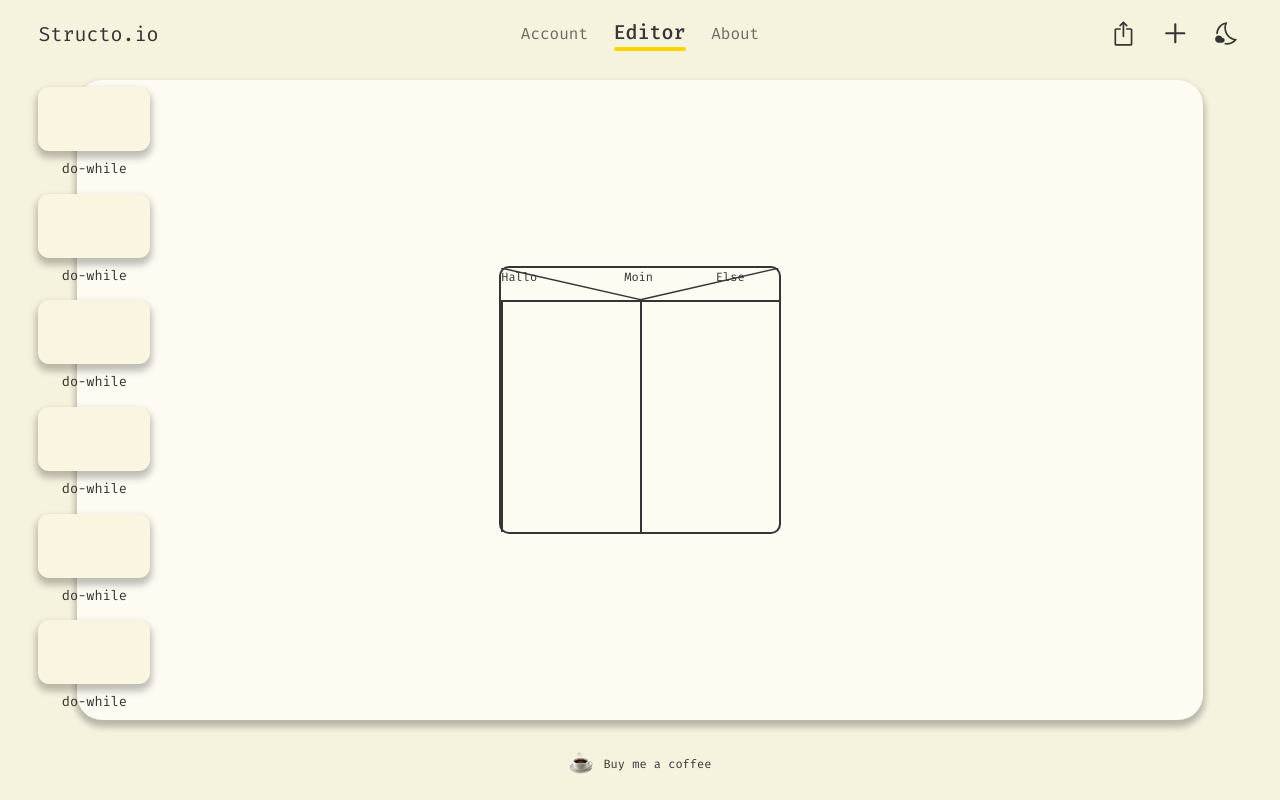
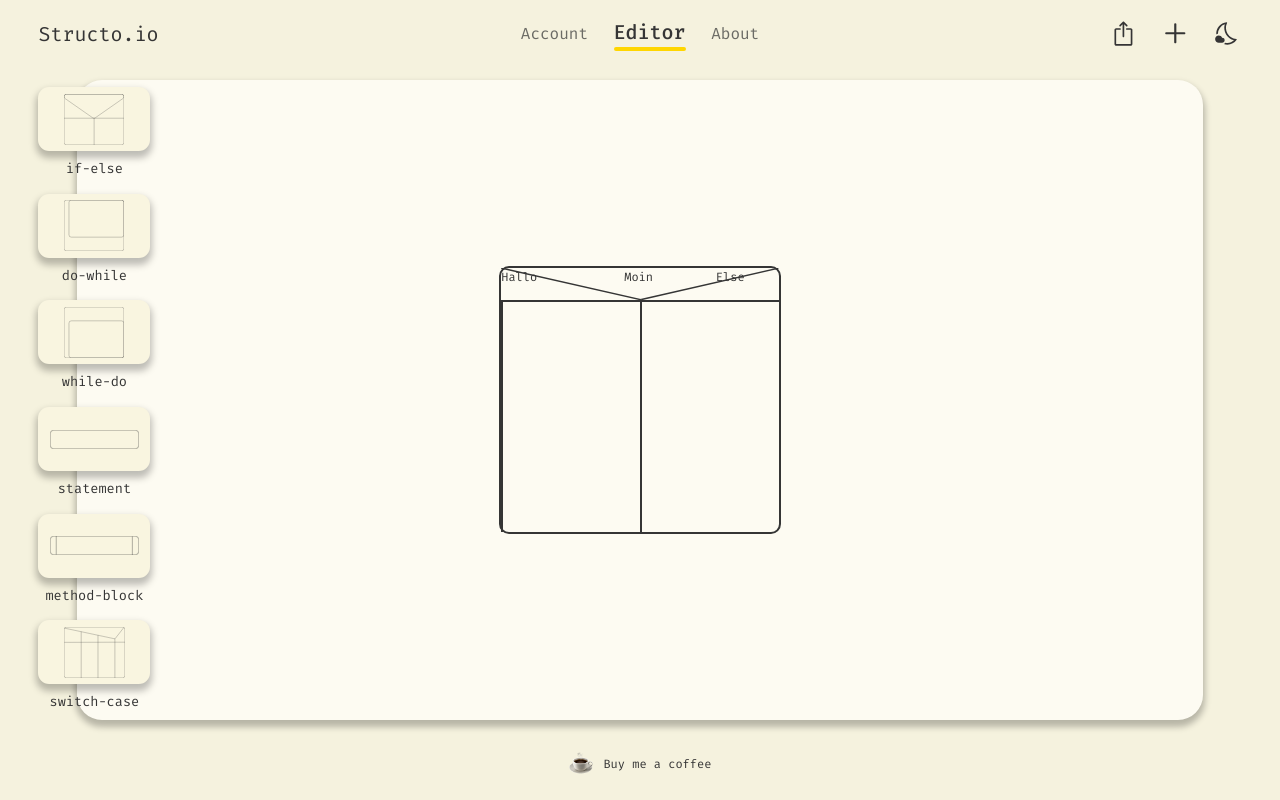
Before and after one commit to JULO01/structo.io, a Vue app in the folder structo-io-app/: page / in a window 1280 px wide. Built offline with nearby package versions, Linux system fonts and the light colour scheme.

Commit message:
feat: adding functionality to sidebar items

```diff
--- a/structo-io-app/src/components/AppCanvas.vue
+++ b/structo-io-app/src/components/AppCanvas.vue
@@ -1,15 +1,20 @@
 <template>
   <div class="canvas-container">
     <div class="canvas-sidebar">
-      <CanvasSidebarItem />
-      <CanvasSidebarItem />
-      <CanvasSidebarItem />
-      <CanvasSidebarItem />
-      <CanvasSidebarItem />
-      <CanvasSidebarItem />
+      <CanvasSidebarItem :type="'if-else'" />
+      <CanvasSidebarItem :type="'do-while'" />
+      <CanvasSidebarItem :type="'while-do'" />
+      <CanvasSidebarItem :type="'statement'" />
+      <CanvasSidebarItem :type="'method-block'" />
+      <CanvasSidebarItem :type="'switch-case'" />
     </div>
     <div class="canvas">
       <BaseEmptyContent v-if="false" url="src/assets/svg/drag.svg" display-text="Drag a node inside to get started!" alt="TODO: entfern mich" />
+      <!-- <CanvasItemSwitchCase /> -->
+      <!--<CanvasItemStatement />-->
+      <!--<CanvasItemMethodBlock />-->
+      <!--<CanvasItemDoWhile /> cleaned up -->
+      <!--<CanvasItemWhileDo /> cleaned up -->
       <CanvasItemIfElse />
     </div>
   </div>
@@ -18,17 +23,13 @@
 import BaseEmptyContent from './BaseEmptyContent.vue'
 import CanvasItemDoWhile from './CanvasItemDoWhile.vue'
 import CanvasItemWhileDo from './CanvasItemWhileDo.vue'
+import CanvasItemSwitchCase from './CanvasItemSwitchCase.vue'
 import CanvasItemIfElse from './CanvasItemIfElse.vue'
 import CanvasSidebarItem from './CanvasSidebarItem.vue'
+import CanvasItemStatement from './CanvasItemStatement.vue'
+import CanvasItemMethodBlock from './CanvasItemMethodBlock.vue'
 </script>
 <style scoped>
-html:not(.dark) .canvas {
-  background-color: var(--editor-canvas-background-light);
-}
-html.dark .canvas {
-  background-color: var(--editor-canvas-background-dark);
-}
-
 .canvas-container {
   --padding-horizontal: clamp(1.5rem, 3vw, 2.5rem);
   --padding-horizontal-test: 1.5vw;
--- a/structo-io-app/src/components/CanvasSidebarItem.vue
+++ b/structo-io-app/src/components/CanvasSidebarItem.vue
@@ -1,17 +1,38 @@
 <template>
   <div class="sidebar-item-container">
-    <div class="item" ref="elementToMove" draggable="true" @touchstart.prevent="handleTouchStart" @touchmove.prevent="handleTouchMove" @touchend.prevent="handleTouchEnd"></div>
-    <div ref="itemTitle" class="item-title">do-while</div>
+    <div class="item" ref="elementToMove" draggable="true" @dragstart="handleDragStart" @touchstart.prevent="handleTouchStart" @touchmove.prevent="handleTouchMove" @touchend.prevent="handleTouchEnd">
+      <img draggable="false" class="item-icon" :src="`src/assets/svg/shapes/${props.type + '-' + colorMode}.svg`" alt="" />
+      <!-- <img class="item-icon" style="height: 80%; width: 80%; fill: red" :src="`src/assets/svg/shapes/IfRectangle.svg`" alt="Test, ich bin daTODOj" />-->
+    </div>
+    <div ref="itemTitle" class="item-title">{{ props.type }}</div>
   </div>
 </template>
 
 <script setup lang="ts">
-import { ref } from 'vue'
+import { useDark } from '@vueuse/core'
+import { computed, ref } from 'vue'
+import { NodeType } from '../types/nodes'
+
+type Props = {
+  type: NodeType
+}
+
+const props = defineProps<Props>()
 const elementToMove = ref<HTMLElement>()
 const itemTitle = ref<HTMLElement>()
 
+const isDark = useDark()
+
+const colorMode = computed(() => {
+  return isDark.value ? 'dark' : 'light'
+})
+
 let initialX = ''
 let initialY = ''
+
+function handleDragStart(event: DragEvent) {
+  event.dataTransfer?.setData('text/plain', props.type)
+}
 
 function handleTouchStart(event: any) {
   if (!elementToMove.value) return
@@ -38,12 +59,12 @@ function handleTouchEnd(event: any) {
   if (!elementToMove.value) return
 
   elementToMove.value.style.transitionDuration = '300ms'
-  elementToMove.value.style.position = 'initial'
+  elementToMove.value.style.position = ''
   elementToMove.value.style.left = initialX
   elementToMove.value.style.top = initialY
 
   if (!itemTitle.value) return
-  itemTitle.value.classList.remove('hidden')
+  itemTitle.value.classList.remove('')
 }
 </script>
 <style scoped>
@@ -70,6 +91,9 @@ html.dark .item {
 
   box-shadow: var(--box-shadow-400);
   transition-duration: 300ms;
+  display: flex;
+  justify-content: center;
+  align-items: center;
 }
 
 .item:hover {
@@ -84,6 +108,11 @@ html.dark .item {
   align-self: center;
   font-size: var(--fs-editor-tool-item);
 }
+
+.item-icon {
+  max-width: 80%;
+  max-height: 80%;
+}
 .hidden {
   display: none;
 }
```
